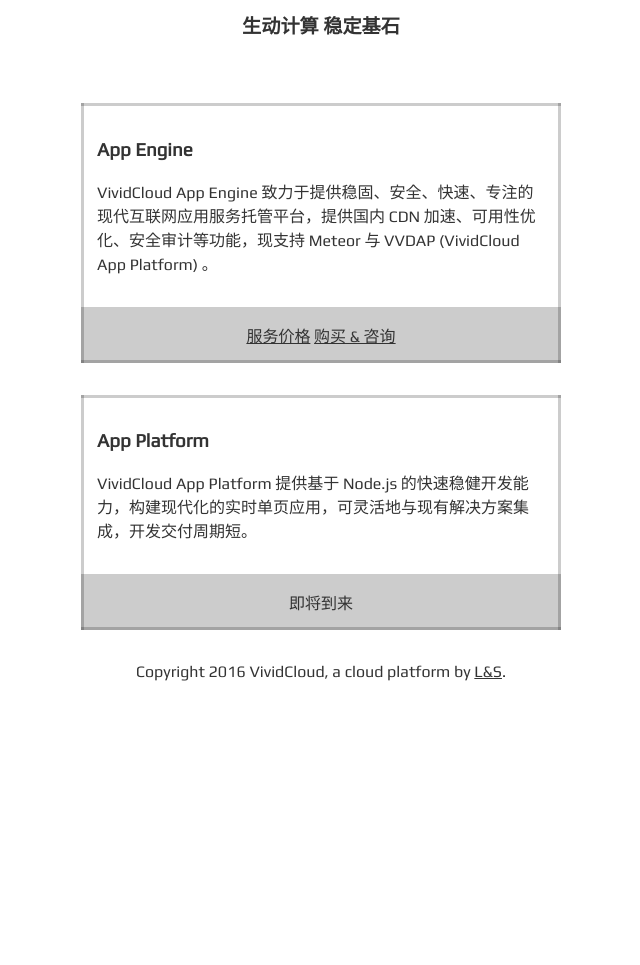
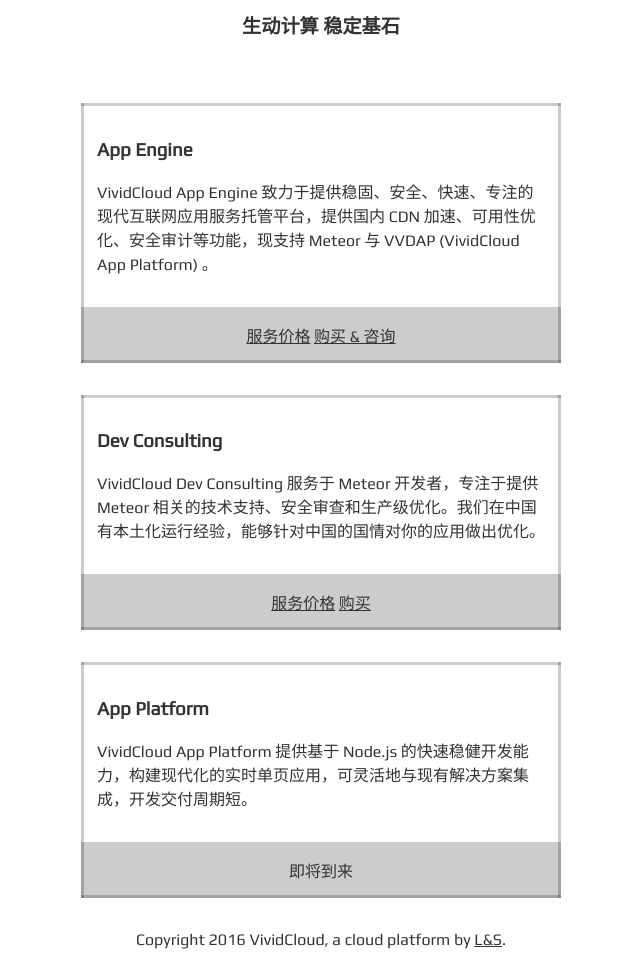
Before and after one commit to VividCloud/vvd.space, a plain HTML site: page index.html in a window 1280 px wide. Shown: the part 132-1097 px from the top of the page, without its empty margins (319-959 px from the left). Before the commit the page ends 829 px from the top, so only its background shows below. Drawn offline with Linux system fonts and the light colour scheme; a script that the page names is missing; a web font is replaced by a local one.

Commit message:
Dev Consulting Service.

```diff
--- a/index.html
+++ b/index.html
@@ -21,6 +21,15 @@
         </section>
         <section>
             <article>
+                <h3>Dev Consulting</h3>
+                <p>
+                    VividCloud Dev Consulting 服务于 Meteor 开发者，专注于提供 Meteor 相关的技术支持、安全审查和生产级优化。我们在中国有本土化运行经验，能够针对中国的国情对你的应用做出优化。
+                </p>
+            </article>
+            <span><a href="http://www.piedu.net/projects/lyuyea">服务价格</a>&nbsp;<a href="javascript:daovoice('openNewMessage', '我希望咨询有关 Dev Consulting 服务的信息：')">购买</a></span>
+        </section>
+        <section>
+            <article>
                 <h3>App Platform</h3>
                 <p>
                     VividCloud App Platform 提供基于 Node.js 的快速稳健开发能力，构建现代化的实时单页应用，可灵活地与现有解决方案集成，开发交付周期短。
```
